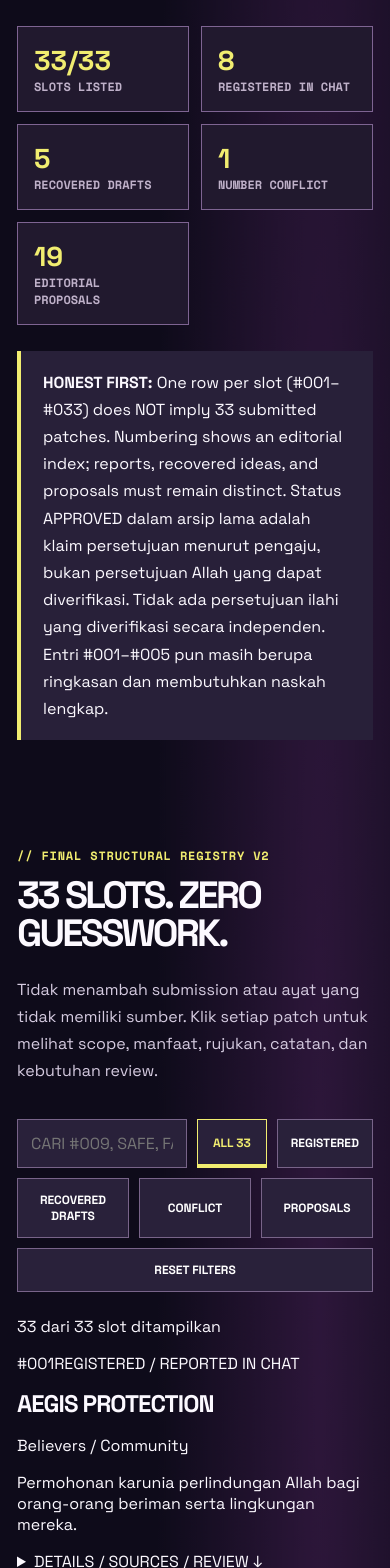
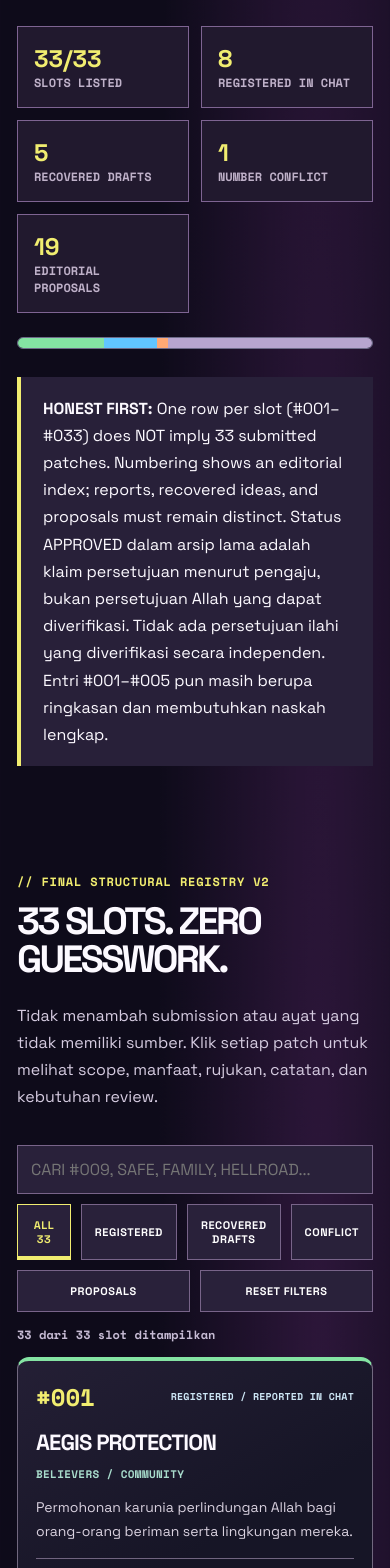
Before and after one commit to bjo163/moonwitness-xii-season-global-championships, a React (Vite) app: page /syafaat-status in a window 390 px wide. Shown: the part 432-2000 px from the top of the page. Built offline with nearby package versions, Linux system fonts and the light colour scheme.

Commit message:
Style responsive 33-patch register with distinct evidence categories and accessible detail panels

```diff
--- a/src/style.css
+++ b/src/style.css
@@ -93,3 +93,37 @@ body[data-theme=moonlit] .nav{background:#101d31ed}
 .workspace-page .research-check{margin:12px 0}
 .workspace-page .card p{line-height:1.7}
 @media(max-width:680px){.workspace-page .grid.two{grid-template-columns:1fr}.workspace-page .workspace-targets{max-height:260px}.workspace-page .stats b{font-size:30px}}
+
+
+/* CHAOS MEDIC / Master 33 Bug Patch Registry V2 */
+.patch-register .patch-stats{grid-template-columns:repeat(5,minmax(0,1fr))}
+.patch-register .patch-stats>div{min-width:0}
+.patch-register .patch-stats b{font-size:clamp(24px,3vw,42px)}
+.patch-meter{display:flex;width:100%;height:12px;margin:20px 0 28px;border:1px solid #6d6b89;border-radius:999px;overflow:hidden;background:#1b1729}
+.patch-meter>div{height:100%}
+.patch-meter-registered{background:#84e3a3}.patch-meter-recovered{background:#61c5ff}.patch-meter-conflict{background:#ffa975}.patch-meter-proposed{background:#b7a5cf}
+.patch-filters{gap:10px;margin:24px 0 12px;align-items:stretch}
+.patch-filters input{min-width:min(100%,280px);flex:2}
+.patch-filters button{font-size:11px;letter-spacing:.05em;font-weight:800}
+.patch-count{color:var(--muted);font:700 12px 'Space Mono',monospace;margin:14px 0}
+.patch-grid{display:grid;grid-template-columns:repeat(2,minmax(0,1fr));gap:18px}
+.patch-item{border:1px solid #71687f;border-top:4px solid #84e3a3;border-radius:12px;background:linear-gradient(150deg,#241f35,#161526 65%);padding:23px 24px;min-width:0;overflow-wrap:anywhere}
+.patch-item.patch-recovered_draft{border-top-color:#61c5ff}
+.patch-item.patch-number_conflict{border-top-color:#ffa975}
+.patch-item.patch-proposed{border-top-color:#b7a5cf}
+.patch-item-head{display:flex;gap:12px;justify-content:space-between;align-items:center;flex-wrap:wrap}
+.patch-number{font:900 24px 'Space Mono',monospace;color:var(--accent)}
+.patch-state{font:700 10px 'Space Mono',monospace;letter-spacing:.02em;line-height:1.6;color:#cce5f4}
+.patch-item h3{font-size:clamp(22px,2.4vw,30px);line-height:1.2;margin:14px 0 4px}
+.patch-item p{font-size:14px;line-height:1.7;color:#d9d1df}
+.patch-item .patch-scope{color:#a8dccc;font:700 11px 'Space Mono',monospace;letter-spacing:.03em;text-transform:uppercase}
+.patch-item details{margin-top:14px;border-top:1px solid #70647f;padding-top:12px}
+.patch-item summary{cursor:pointer;color:var(--accent);font:700 12px 'Space Mono',monospace;line-height:1.7;outline-offset:4px}
+.patch-item summary:focus-visible{outline:3px solid var(--accent)}
+.patch-detail p{font-size:13px}
+.patch-conflict{background:#50302675;padding:14px;margin-top:15px;border-left:3px solid #ffa975}
+.patch-conflict b{font:700 11px 'Space Mono',monospace;color:#ffc99e}
+.patch-conflict small{color:#e0c8bd}
+.patch-unverified{border-top:1px solid #5c526e;padding-top:12px}
+@media(max-width:1000px){.patch-register .patch-stats{grid-template-columns:repeat(3,minmax(0,1fr))}}
+@media(max-width:720px){.patch-grid{grid-template-columns:1fr}.patch-register .patch-stats{grid-template-columns:repeat(2,minmax(0,1fr))}.patch-item{padding:18px}.patch-filters input{width:100%;flex:1 1 100%}}
```
